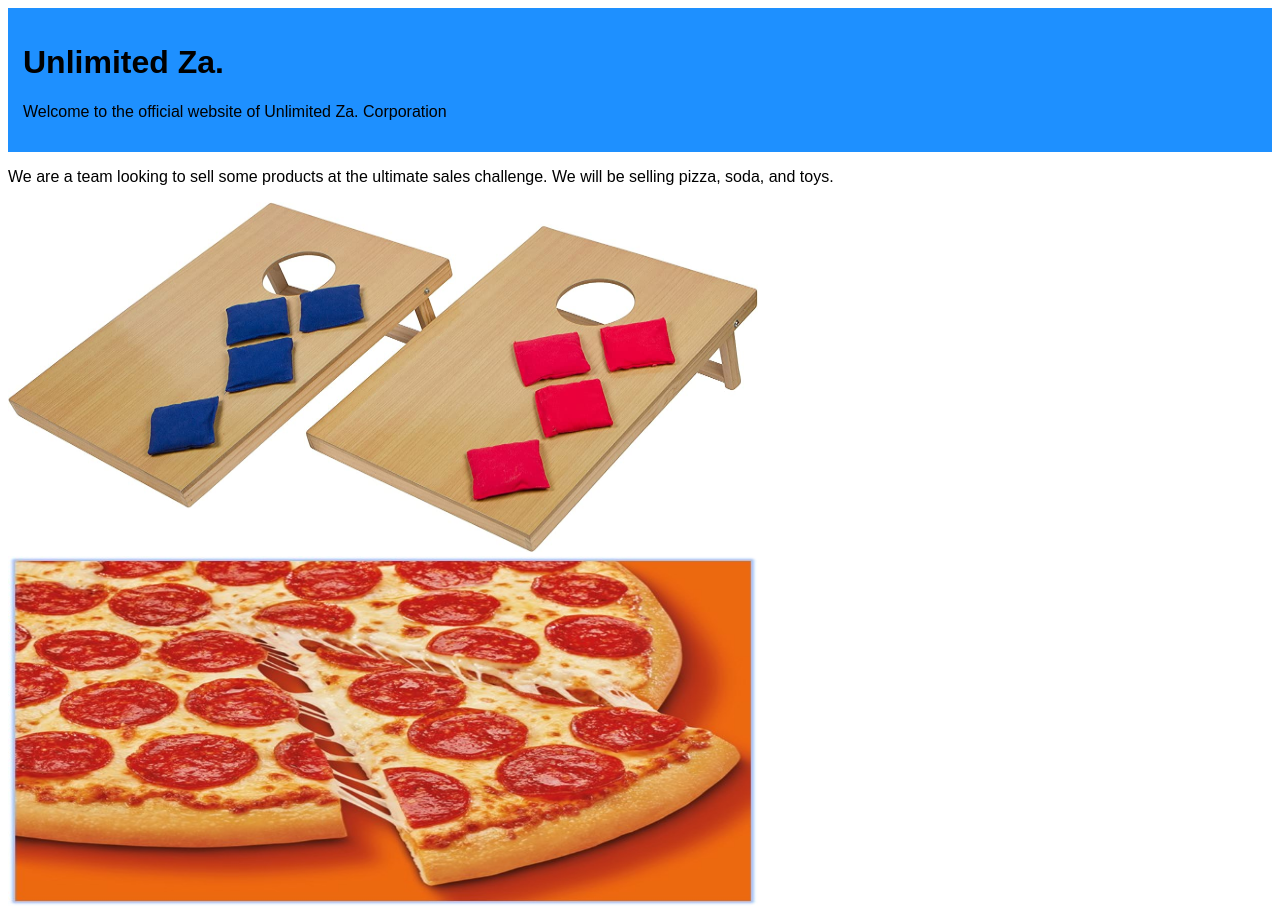
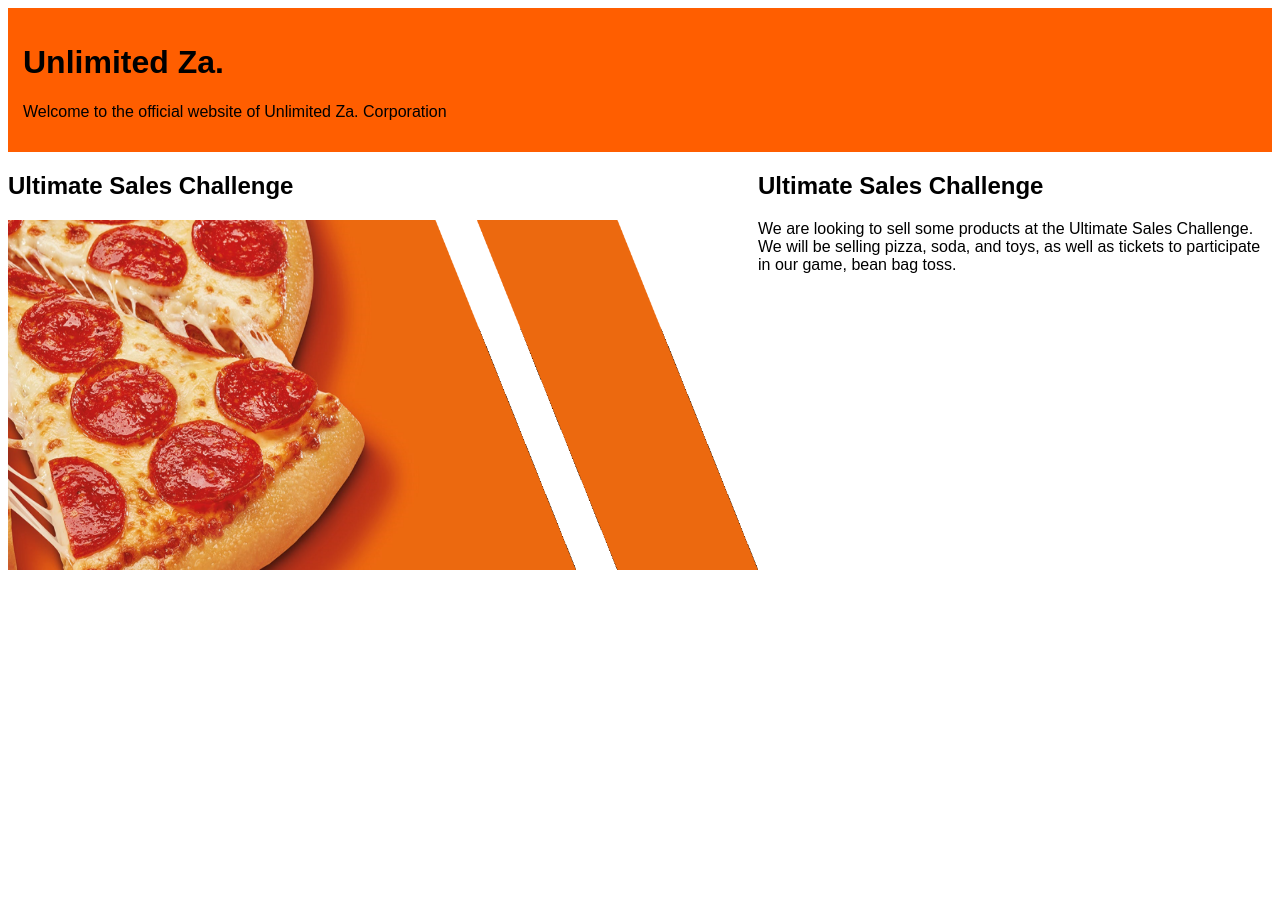
Before and after one commit to ostcnw/uz, a plain HTML site: page index.html in a window 1280 px wide. After the commit the page ends 800 px from the top, so only its background shows below. Drawn offline with Linux system fonts and the light colour scheme.

Commit message:
Co-authored-by: gabikaye <gabikaye@users.noreply.github.com> Co-authored-by: Bernard, Lercy <CTEBernardL80@student.oakland.k12.mi.us>

```diff
--- a/index.html
+++ b/index.html
@@ -9,16 +9,29 @@
   <body>
     <header>
       <h1>Unlimited Za.</h1>
-      <p>Welcome to the official website of Unlimited Za. Corporation</p>
+        <p>Welcome to the official website of Unlimited Za. Corporation</p>
     </header>
 
-    <p>
-    We are a team looking to sell some products at the ultimate sales challenge.
-    We will be selling pizza, soda, and toys.
-    </p>
+    <!-- <img class = "alignleft" src= "bean_bag_toss.jpg" alt="Bean Bag Toss" style="width:750px;height:350px;">  -->
 
-    <img src= "bean_bag_toss.jpg" alt="Bean Bag Toss" style="width:750px;height:350px;">
-    <img src= "pizza.jpg" alt="Bean Bag Toss" style="width:750px;height:350px;">
+
+    <article class = "alignleft">
+      <h2>Ultimate Sales Challenge</h2>
+      <p>
+
+        </p>
+        <img class = "alignleft" src= "images/pizza_w_lines.png" alt="Image of pizza" style="width:750px;height:350px;">
+    </article>
+
+
+    <article>
+      <h2>Ultimate Sales Challenge</h2>
+      <p>
+        We are looking to sell some products at the Ultimate Sales Challenge.
+        We will be selling pizza, soda, and toys, as well as tickets to participate in our game, bean bag toss.
+        </p>
+
+    </article>
 
   </body>
 </html>
--- a/styles.css
+++ b/styles.css
@@ -3,17 +3,17 @@ body {
   }
 
   header {
-    background-color: DodgerBlue ;
+    background-color: rgb(255, 94, 0) ;
     border-color: black;
     border: 6px;
     padding: 15px;
   }
 
-
-
-  .blockp{
-
-padding-left: 25vw;
-padding-right : 25vw;
-
+  .alignleft {
+    position: static;
+    float: left;
   }
+  .alignright {
+    position: static;
+    float: right;
+  }
```
Also changed, not shown: images/bean_bag_toss.jpg (renamed from bean_bag_toss.jpg), images/cash_only_sign.png (renamed from cash_only_sign.png), images/pizza.jpg (renamed from pizza.jpg), images/pizza_w_lines.png (renamed from pizza w lines rough.png).
